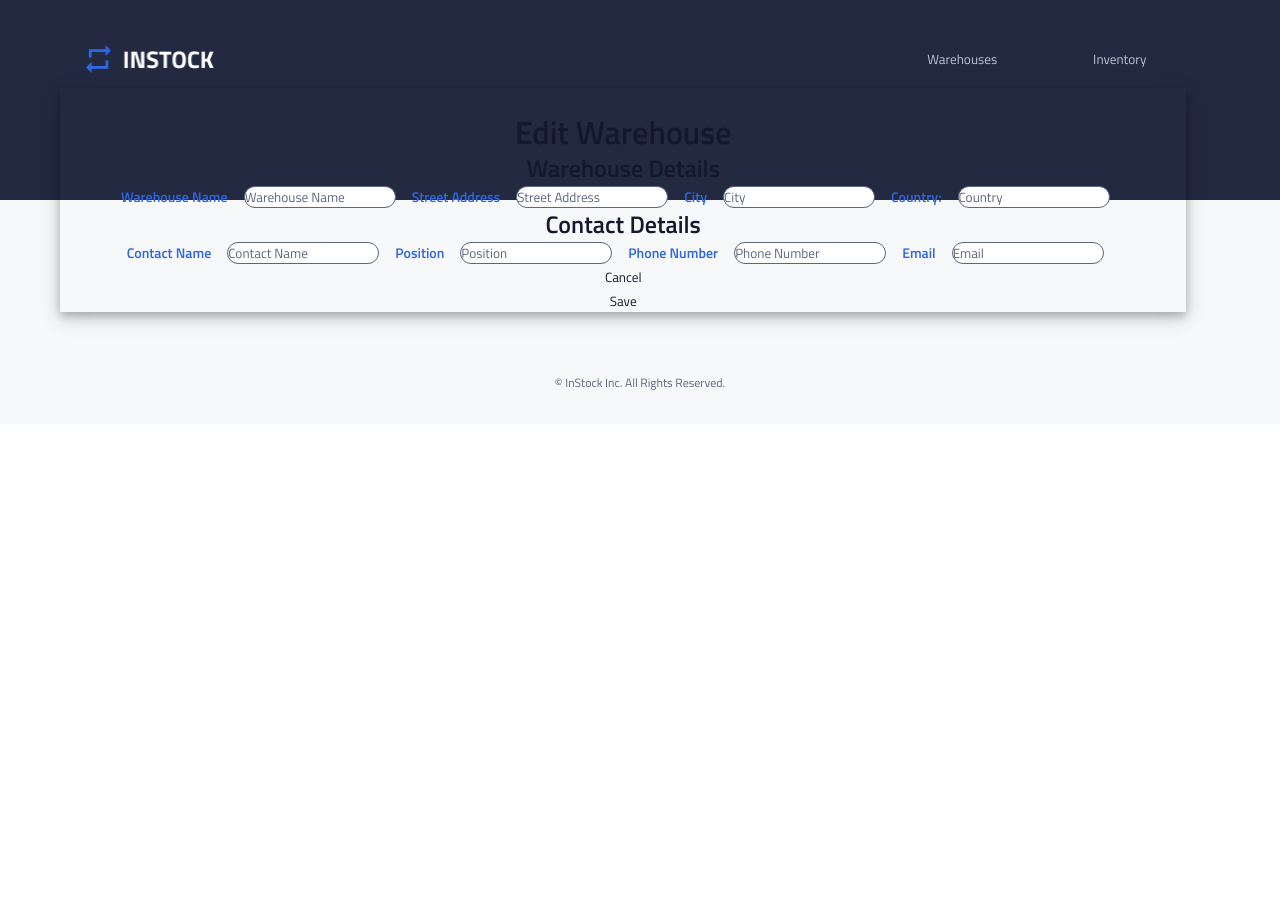
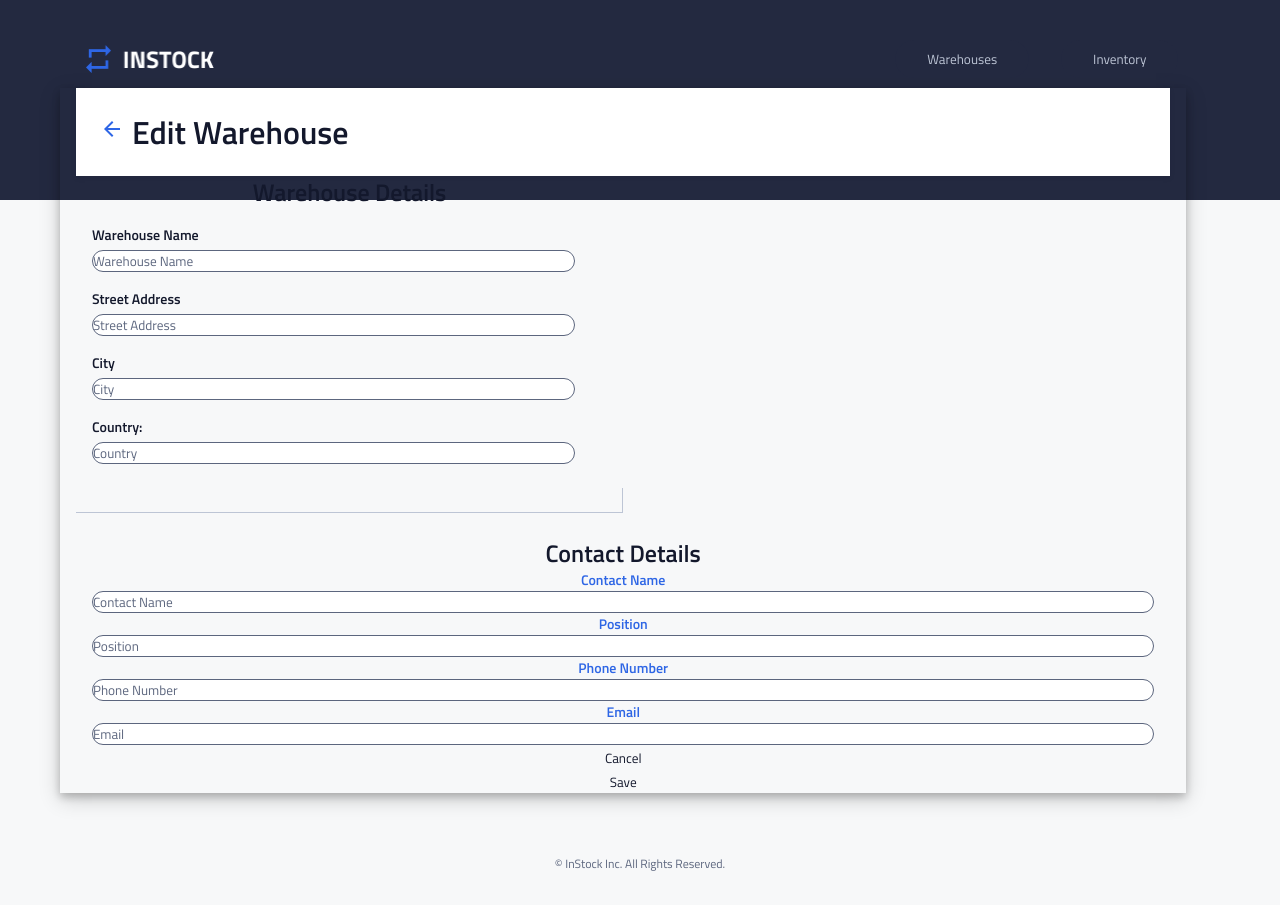
Before and after one commit to TonySMK/InStock_Group2-Client, a React (Create React App) app: page /warehouses/1/edit in a window 1280 px wide. Before the commit the page ends 800 px from the top, so only its background shows below. Built offline with nearby package versions, Linux system fonts and the light colour scheme; no server answers.

Commit message:
Implement stylen on form

```diff
--- a/src/Components/ContactDetailsForm/ContactDetailsForm.js
+++ b/src/Components/ContactDetailsForm/ContactDetailsForm.js
@@ -10,37 +10,41 @@ function ContactDetailsForm({ warehouseData, setWarehouseData }) {
   };
 
   return (
-    <section>
-      <div>
-        <h2>Contact Details</h2>
+    <section className="contact">
+      <div className="contact__head">
+        <h2 className="contact__head__name">Contact Details</h2>
       </div>
-      <div>
-        <label>Contact Name</label>
+      <div className="contact__container">
+        <label className="contact__container__label">Contact Name</label>
         <input
+          className="contact__container__input"
           type="text"
           name="contact_name"
           value={warehouseData.contact_name}
           onChange={handleChange}
           placeholder="Contact Name"
         />
-        <label>Position</label>
+        <label className="contact__container__label">Position</label>
         <input
+          className="contact__container__input"
           type="text"
           name="contact_position"
           value={warehouseData.contact_position}
           onChange={handleChange}
           placeholder="Position"
         />
-        <label>Phone Number</label>
+        <label className="contact__container__label">Phone Number</label>
         <input
+          className="contact__container__input"
           type="text"
           name="contact_phone"
           value={warehouseData.contact_phone}
           onChange={handleChange}
           placeholder="Phone Number"
         />
-        <label>Email</label>
+        <label className="contact__container__label">Email</label>
         <input
+          className="contact__container__input"
           type="text"
           name="contact_email"
           value={warehouseData.contact_email}
--- a/src/Components/ContactDetailsForm/ContactDetailsForm.scss
+++ b/src/Components/ContactDetailsForm/ContactDetailsForm.scss
@@ -1,3 +1,22 @@
 @import "../../Styles/Partials/fonts";
 @import "../../Styles/Partials/mixins";
 @import "../../Styles/Partials/variables";
+
+
+.contact {
+    &__container {
+        display: flex;
+        flex-direction: column;
+    }
+    &__label {
+        align-self: baseline;
+        padding: 16px 16px 4px 16px;
+        display: flex;
+        flex-direction: column;
+        font-family: "Titillium Semi-bold";
+        font-size: 13px;
+        line-height: 20px;
+        text-decoration: none;
+        color: $P-text;
+    }
+}
--- a/src/Components/EditWarehouseBody/EditWarehouseBody.js
+++ b/src/Components/EditWarehouseBody/EditWarehouseBody.js
@@ -3,6 +3,7 @@ import WarehouseDetailsForm from "../WarehouseDetailsForm/WarehouseDetailsForm";
 import ContactDetailsForm from "../ContactDetailsForm/ContactDetailsForm";
 import axios from "axios";
 import "./EditWarehousesBody.scss";
+import back from "../../Assets/Icons/arrow_back-24px.svg";
 
 
 function EditWarehouseBody() {
@@ -27,7 +28,7 @@ function EditWarehouseBody() {
         );
     }, []);
 
-    const handleSave = () => {
+    const handleSubmit = () => {
       axios
         .put("http://localhost:8080/warehouses/:id/edit", warehouseData)
         .then((response) => {
@@ -39,12 +40,18 @@ function EditWarehouseBody() {
     };
   return (
     <section>
-      <div>
-        <div>
-          <div><img src="" alt=""/></div>
-        </div>
-        <div>
-          <h1>Edit Warehouse</h1>
+      <div className="warehouse">
+        <div className="warehouse__head">
+          <div className="warehouse__head__img">
+            <img
+              className="warehouse__head__img__arrow"
+              src={back}
+              alt="back_arrow"
+            />
+          </div>
+          <div className="warehouse__head__title">
+            <h1 className="warehouse__head__title__name">Edit Warehouse</h1>
+          </div>
         </div>
       </div>
       <div>
@@ -64,7 +71,9 @@ function EditWarehouseBody() {
           <button>Cancel</button>
         </div>
         <div>
-          <button onClick={handleSave}>Save</button>
+          <button onClick={handleSubmit} type="submit">
+            Save
+          </button>
         </div>
       </div>
     </section>
--- a/src/Components/EditWarehouseBody/EditWarehousesBody.scss
+++ b/src/Components/EditWarehouseBody/EditWarehousesBody.scss
@@ -1,3 +1,25 @@
 @import "../../Styles/Partials/fonts";
 @import "../../Styles/Partials/mixins";
 @import "../../Styles/Partials/variables";
+
+
+.warehouse {
+    background-color:$P-white;
+    width: 100%;
+    box-sizing: border-box;
+    padding: 1.5rem 0 0;
+    box-shadow: 0px 2px 5px 0px rgba(19, 24, 44, 0.1);
+    background-color: $P-white;
+    &__head {
+        display: flex;
+        flex-direction: row;
+        padding: 0px 24px 24px 24px;
+        align-items: center;
+        &__img {
+            padding-right: 8px;
+        }
+        &__title {
+
+        }
+    }
+}
--- a/src/Components/WarehouseDetailsForm/WarehouseDetailsForm.js
+++ b/src/Components/WarehouseDetailsForm/WarehouseDetailsForm.js
@@ -12,41 +12,41 @@ function WarehouseDetailsForm({ warehouseData, setWarehouseData }) {
 
 
   return (
-    <section>
-      <div>
-        <h2>Warehouse Details</h2>
+    <section className="details">
+      <div className="details__title">
+        <h2 className="details__title__name">Warehouse Details</h2>
       </div>
-      <div>
-        <label>Warehouse Name</label>
+      <div className="details__container">
+        <label className="details__container__label">Warehouse Name</label>
         <input
-          className="warehouse-name"
+          className="details__container__input"
           type="text"
           name="warehouse_name"
           value={warehouseData.warehouse_name}
           onChange={handleChange}
           placeholder="Warehouse Name"
         />
-        <label>Street Address</label>
+        <label className="details__container__label">Street Address</label>
         <input
-          className="address"
+          className="details__container__input"
           type="text"
           name="address"
           value={warehouseData.address}
           onChange={handleChange}
           placeholder="Street Address"
         />
-        <label>City</label>
+        <label className="details__container__label">City</label>
         <input
-          className="city"
+          className="details__container__input"
           type="text"
           name="city"
           value={warehouseData.city}
           onChange={handleChange}
           placeholder="City"
         />
-        <label>Country:</label>
+        <label className="details__container__label">Country:</label>
         <input
-          className="country"
+          className="details__container__input"
           type="text"
           name="country"
           value={warehouseData.country}
@@ -54,6 +54,9 @@ function WarehouseDetailsForm({ warehouseData, setWarehouseData }) {
           placeholder="Country"
         />
       </div>
+      <div className="details__division">
+        <div className="details__division__line"></div>
+      </div>
     </section>
   );
 }
```
